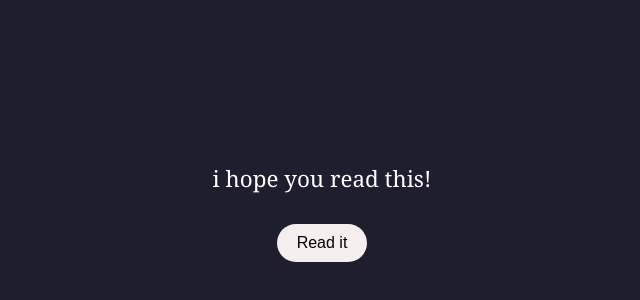
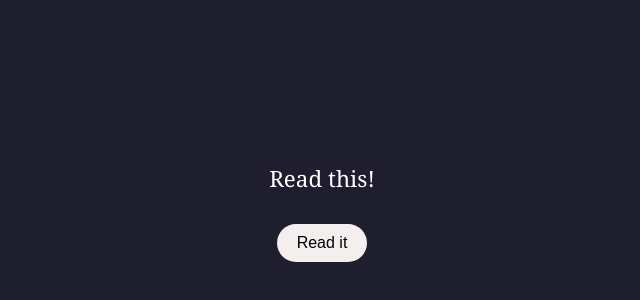
Before and after one commit to yourralpn/letter-project, a plain HTML site: page index.html in a window 1280 px wide. Shown: the part 188-488 px from the top of the page, without its empty margins (318-958 px from the left). Drawn offline with Linux system fonts and the light colour scheme.

Commit message:
Update index.html

```diff
--- a/index.html
+++ b/index.html
@@ -8,7 +8,7 @@
   </head>
   <body>
     <div class="intro" id="introText">
-      i hope you read this!
+      Read this!
     </div>
     <button class="btn" onclick="showLetter()">Read it</button>
 
```
